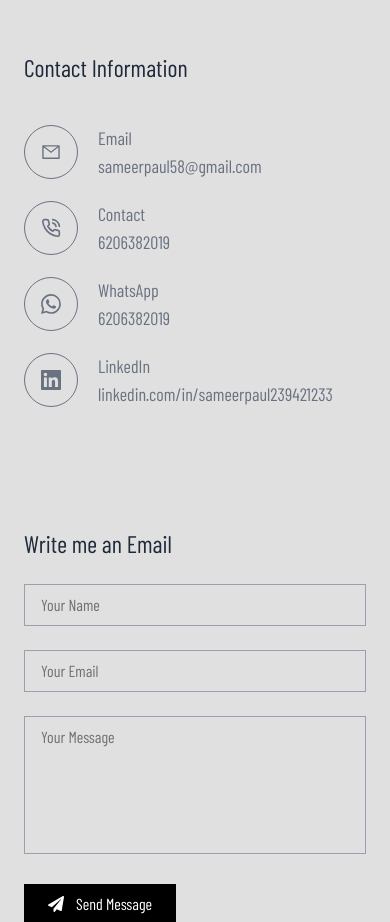
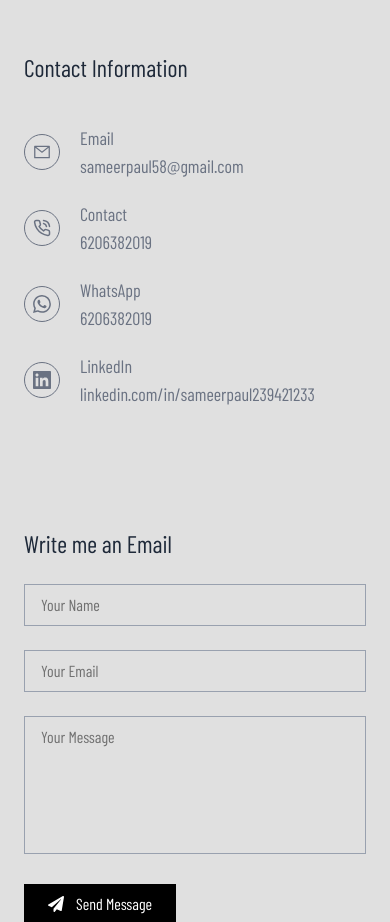
Before and after one commit to ShoutingEagle/sameer-portfolio, a React (Vite) app: page / in a window 390 px wide. Shown: the part 4208-5130 px from the top of the page. Built offline with nearby package versions, Linux system fonts and the light colour scheme; a web font is replaced by a local one.

Commit message:
project image updated

```diff
--- a/src/components/Contact.jsx
+++ b/src/components/Contact.jsx
@@ -75,10 +75,10 @@ const contactDetails = [
                 contactDetails.map((details,index) => {
                   return (
                     <a href={details.href} className={`flex items-center gap-5 text-gray-500 ${details.type}`} key={index}>
-                      <p className={`border rounded-full p-4 text-xl ${details.type}-outline`}>{details.component}</p>
+                      <p className={`border rounded-full p-2 sm:p-4 text-md sm:text-xl ${details.type}-outline`}>{details.component}</p>
                       <div className='flex flex-col'>
                         <span className=''>{details.label}</span>{" "}
-                        <p  className="">
+                        <p  className="text-md xss:text-xl">
                           {details.value}
                         </p>
                       </div>
--- a/src/components/Projects.jsx
+++ b/src/components/Projects.jsx
@@ -162,7 +162,7 @@ const Projects = () => {
             {projects.map((project, index) => (
                 <div key={index} className="flex flex-col justify-center items-start gap-10 p-5">
                   {/* top - Image */}
-                  <div className="w-[350] xss:w-[400px] rounded-sm overflow-hidden">
+                  <div className="w-full rounded-sm overflow-hidden">
                     <img
                       src={screenSize?.width<=640 ? project.mobile :project.screenshot}
                       alt={project.title}
```
